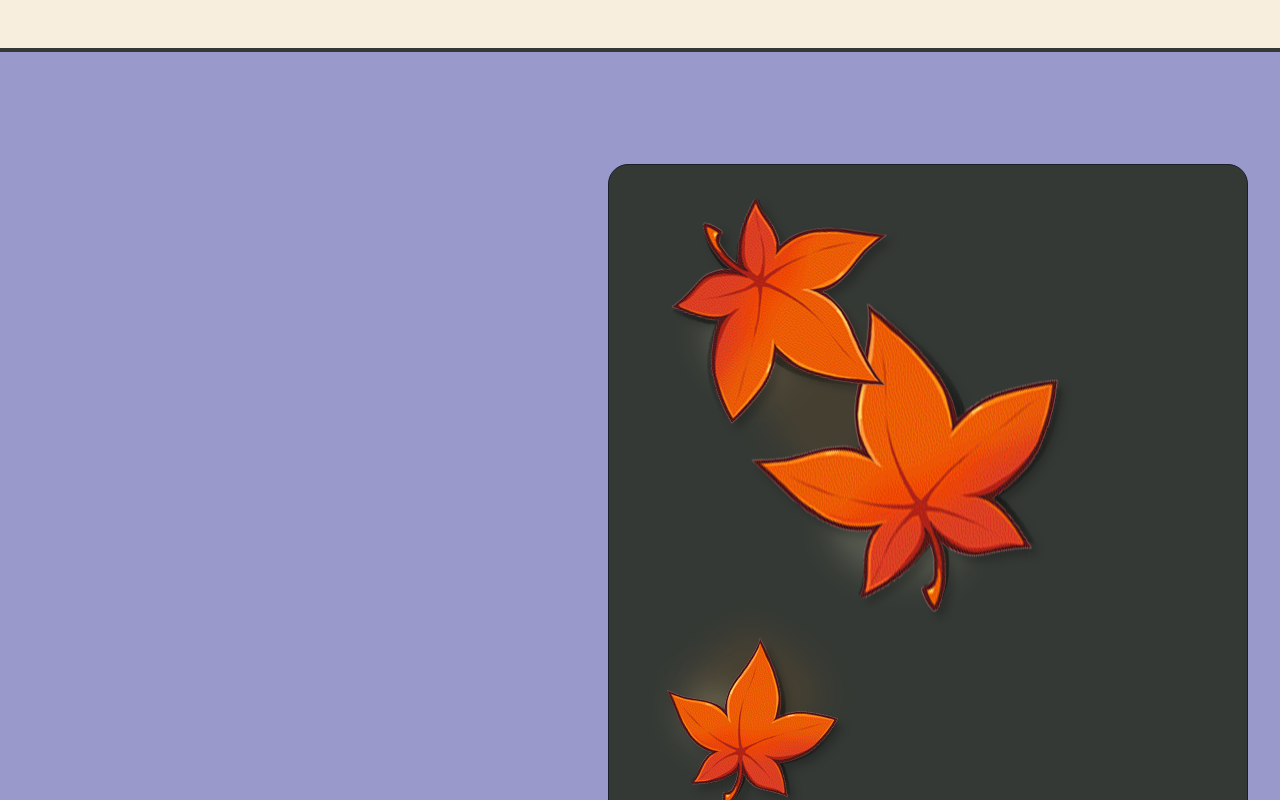
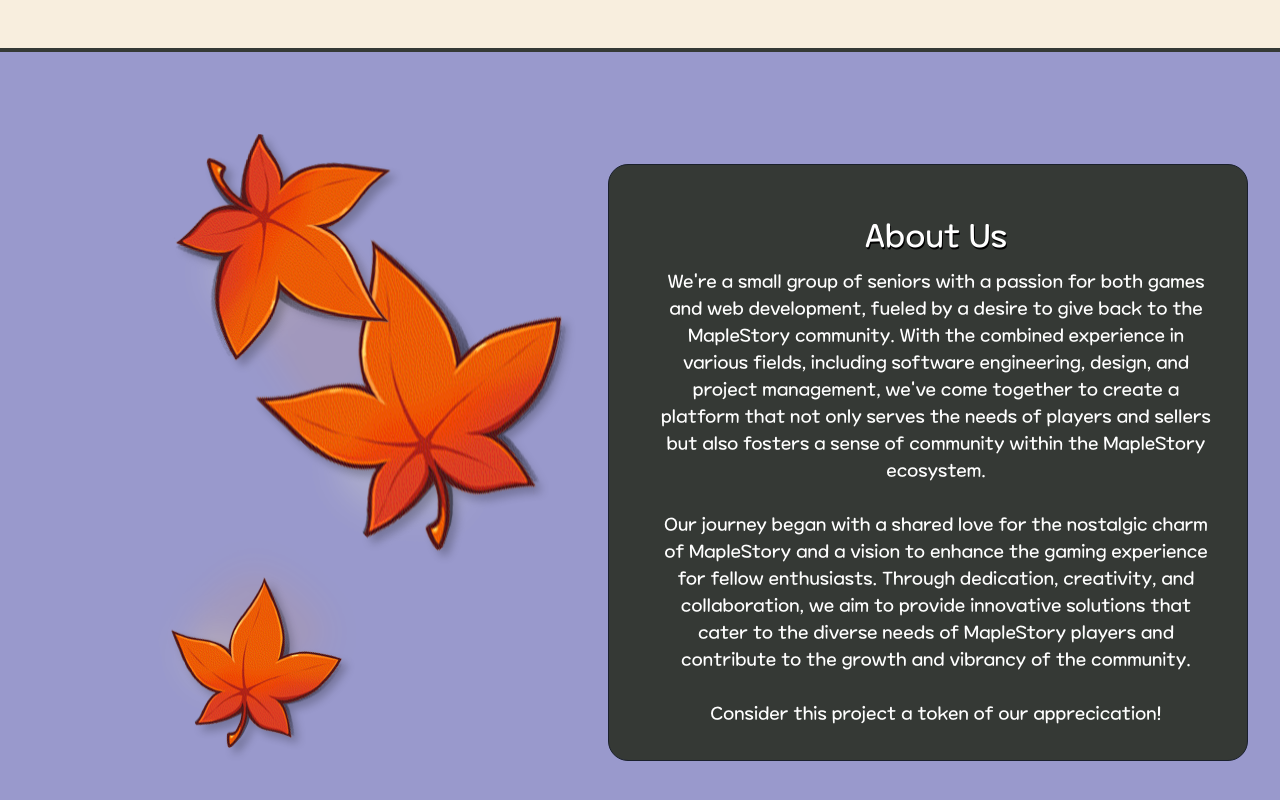
Before and after one commit to davidredziniak/maple-frenzy, a React (Create React App) app in the folder ui/: page /#/ in a window 1280 px wide. Shown: the part 720-1520 px from the top of the page. Built offline with nearby package versions, Linux system fonts and the light colour scheme.

Commit message:
move leaves to outer box

```diff
--- a/ui/src/pages/Landing.js
+++ b/ui/src/pages/Landing.js
@@ -24,8 +24,8 @@
 
       {/* About Us Section */}
       <Flex id="about" bg="#9999cc" justify="flex-end" pt={20} pb={100} borderBottom="4px solid #353935" borderTop="4px solid #353935">
+        <img src={Leaves} alt="Leaves!" />
         <Box ml={8} mr={8} mt={8} p={8} bg="#353935" borderRadius="20" w="50%" border="1px solid">
-          <img src={Leaves} alt="Leaves!" />
           <Text bg="#353935" fontSize={32} textShadow="1px 2px #000000" color="white" pt={4} pl={4} textAlign="center">About Us</Text>
           <Text bg="#353935" fontSize={18} color="white" pt={2} pl={4} textAlign="center">
           We're a small group of seniors with a passion for both games and web development, fueled by a desire to give back to the MapleStory community. With the combined experience in various fields, including software engineering, design, and project management, we've come together to create a platform that not only serves the needs of players and sellers but also fosters a sense of community within the MapleStory ecosystem.
```
